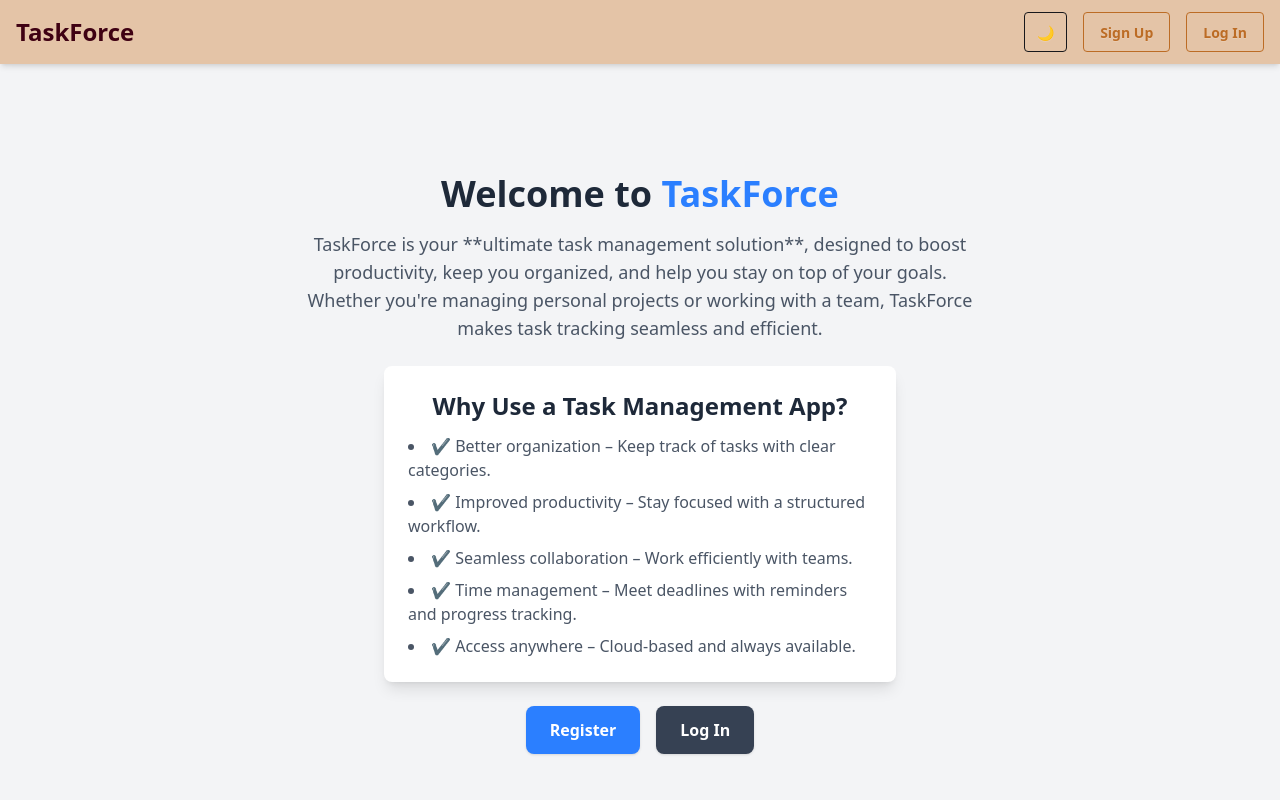
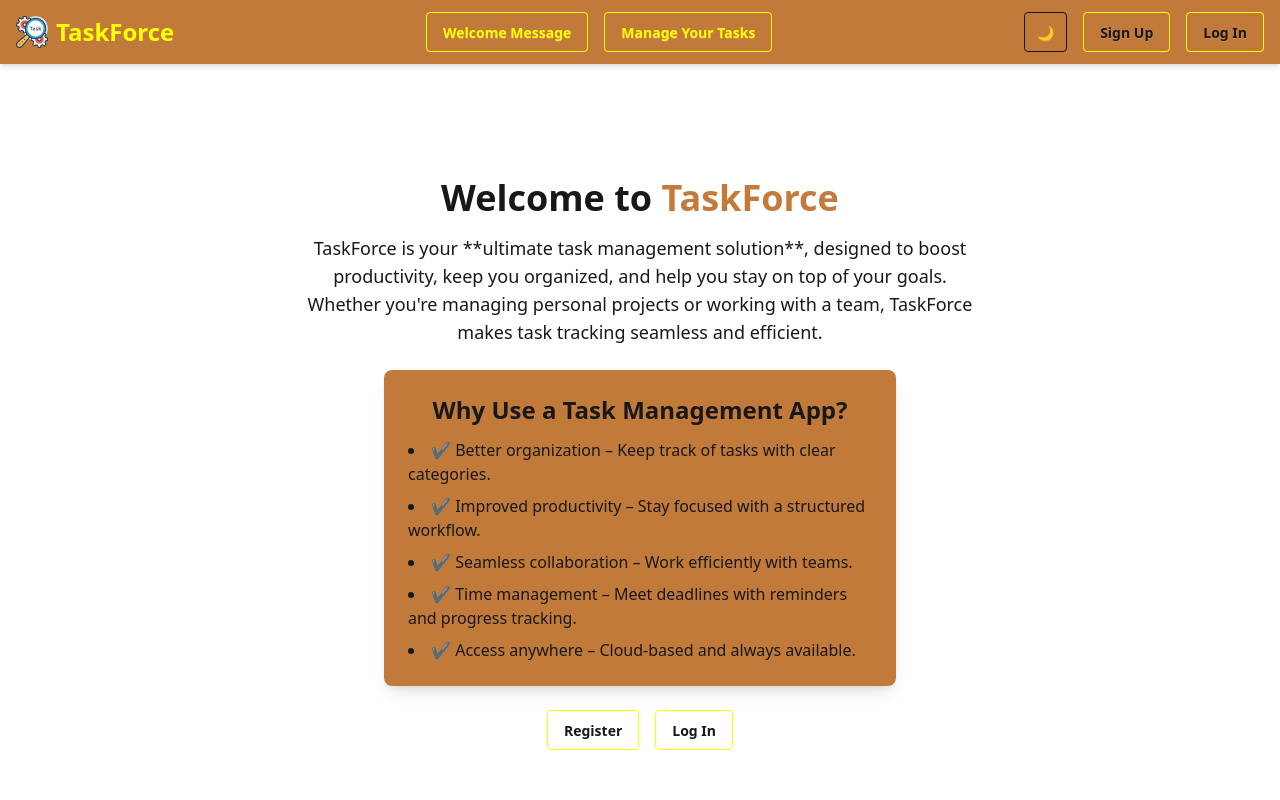
Before and after one commit to ImtiazAhmed01/task-management-app-client, a React (Vite) app: page / in a window 1280 px wide. Shown: the top 800 px of the page. Built offline with nearby package versions, Linux system fonts and the light colour scheme; no server answers.

Commit message:
almost done

```diff
--- a/index.html
+++ b/index.html
@@ -3,7 +3,7 @@
 
 <head>
   <meta charset="UTF-8" />
-  <link rel="icon" type="image/svg+xml" href="" />
+  <link rel="icon" type="image/svg+xml" href="./src/assets/task.png" />
   <meta name="viewport" content="width=device-width, initial-scale=1.0" />
   <title>TaskForce</title>
 </head>
--- a/src/AddTask/Addtask.jsx
+++ b/src/AddTask/Addtask.jsx
@@ -35,7 +35,7 @@ const Addtask = ({ setTasks }) => {
                 maxLength="200"
                 onChange={(e) => setNewTaskDescription(e.target.value)}
             />
-            <button className='btn btn-primary' onClick={addTask}>Add Task</button>
+            <button className='btn bg-[#BC6C25]/90' onClick={addTask}>Add Task</button>
         </div>
     );
 };
--- a/src/Home/TaskBoard.jsx
+++ b/src/Home/TaskBoard.jsx
@@ -160,10 +160,6 @@ const TaskBoard = () => {
             <h1 className="text-3xl font-bold text-center text-gray-800 mb-4">Task Management</h1>
             <TaskForm fetchTasks={fetchTasks} />
 
-            {/* Render EditTask component if editingTask is set */}
-            {editingTask && (
-                <EditTask task={editingTask} setTasks={setTasks} setEditingTask={setEditingTask} />
-            )}
 
             <DndContext
                 sensors={sensors}
--- a/src/Home/TaskForm.jsx
+++ b/src/Home/TaskForm.jsx
@@ -34,7 +34,7 @@ const TaskForm = ({ fetchTasks }) => {
                 value={description}
                 onChange={(e) => setDescription(e.target.value)}
             />
-            <button className="bg-blue-500 text-white px-4 py-2 rounded">Add Task</button>
+            <button className="bg-[#BC6C25]/90 text-white px-4 py-2 rounded">Add Task</button>
         </form>
     );
 };
--- a/src/Navbar/Navbar.jsx
+++ b/src/Navbar/Navbar.jsx
@@ -1,7 +1,8 @@
 import React, { useContext, useEffect, useState } from "react";
 import { AuthContext } from "../Provider/authProvider";
 import { NavLink, useNavigate } from "react-router-dom";
-import { FiMenu, FiX } from "react-icons/fi"; // Import icons for mobile menu toggle
+import { FiMenu, FiX } from "react-icons/fi";
+import logo1 from '../assets/task2.png'
 
 const Navbar = () => {
     const { user, signOutUser } = useContext(AuthContext);
@@ -30,17 +31,17 @@ const Navbar = () => {
     };
 
     return (
-        <div className="sticky top-0 z-50 shadow-md bg-[#BC6C25]/40">
+        <div className="sticky top-0 z-50 shadow-md bg-[#BC6C25]/90">
             <nav className="navbar px-4 py-3 flex justify-between items-center">
 
                 <div className="flex items-center gap-4">
-                    <NavLink to="/home" className="text-2xl font-bold text-[#3F0113]">
-                        TaskForce
+                    <NavLink to="/home" className="text-2xl font-bold text-[#FFFF00] flex gap-2">
+                        <img src={logo1} alt="" />TaskForce
                     </NavLink>
 
                     <button
                         onClick={() => setIsOpen(!isOpen)}
-                        className="text-[#3F0113] text-2xl sm:hidden"
+                        className="text-[#FFFF00] text-2xl sm:hidden"
                     >
                         {isOpen ? <FiX /> : <FiMenu />}
                     </button>
@@ -48,25 +49,15 @@ const Navbar = () => {
 
                 {/* Middle Section: Navigation Links (Hidden on Mobile) */}
                 <div className="hidden sm:flex items-center gap-4">
-                    {user && (
-                        <>
-                            <NavLink to="/addtask" className="btn btn-outline border-[#BC6C25] text-[#BC6C25] hover:bg-[#BC6C25] hover:text-white">
-                                Add Task
-                            </NavLink>
-                            <NavLink to="/edittask" className="btn btn-outline border-[#BC6C25] text-[#BC6C25] hover:bg-[#BC6C25] hover:text-white">
-                                Edit Task
-                            </NavLink>
-                            <NavLink to="/" className="btn btn-outline border-[#BC6C25] text-[#BC6C25] hover:bg-[#BC6C25] hover:text-white">Welcome Message</NavLink>
 
-                            {/* Manage Your Tasks Button */}
-                            <button
-                                onClick={() => navigate(user ? "/home" : "/register")}
-                                className="btn btn-outline border-[#BC6C25] text-[#BC6C25] hover:bg-[#BC6C25] hover:text-white"
-                            >
-                                Manage Your Tasks
-                            </button>
-                        </>
-                    )}
+                    <NavLink to="/" className="btn btn-outline border-[#FFFF00] text-[#FFFF00] hover:bg-[#FFFF00] hover:text-black">Welcome Message</NavLink>
+
+                    <button
+                        onClick={() => navigate(user ? "/home" : "/register")}
+                        className="btn btn-outline border-[#FFFF00] text-[#FFFF00] hover:bg-[#FFFF00] hover:text-black"
+                    >
+                        Manage Your Tasks
+                    </button>
                 </div>
 
                 {/* Right Section: User Actions */}
@@ -77,11 +68,11 @@ const Navbar = () => {
 
                     {user ? (
                         <>
-                            <span className="text-lg font-semibold text-[#3F0113]">
+                            <span className="text-lg font-semibold text-[#FFFF00]">
                                 {user.displayName}
                             </span>
                             <button
-                                className="btn bg-[#DDA15E] text-[#3F0113] border-none hover:bg-[#BC6C25]"
+                                className="btn bg-[#DDA15E] text-[#FFFF00] border-none hover:bg-[#FFFF00] hover:text-black"
                                 onClick={handleLogout}
                             >
                                 Log Out
@@ -89,10 +80,10 @@ const Navbar = () => {
                         </>
                     ) : (
                         <>
-                            <NavLink to="/register" className="btn btn-outline border-[#BC6C25] text-[#BC6C25] hover:bg-[#BC6C25] hover:text-white">
+                            <NavLink to="/register" className="btn btn-outline border-[#FFFF00] hover:bg-[#FFFF00] ">
                                 Sign Up
                             </NavLink>
-                            <NavLink to="/login" className="btn btn-outline border-[#BC6C25] text-[#BC6C25] hover:bg-[#BC6C25] hover:text-white">
+                            <NavLink to="/login" className="btn btn-outline border-[#FFFF00]  hover:bg-[#FFFF00] ">
                                 Log In
                             </NavLink>
                         </>
@@ -102,15 +93,17 @@ const Navbar = () => {
 
             {/* Mobile Menu (Dropdown) */}
             {isOpen && (
-                <div className="sm:hidden bg-white shadow-md p-4">
+                <div className="sm:hidden bg-[#BC6C25]/90 shadow-md p-4">
                     {user && (
                         <>
-                            <NavLink to="/addtask" className="block text-[#BC6C25] py-2">
-                                Add Task
-                            </NavLink>
-                            <NavLink to="/edittask" className="block text-[#BC6C25] py-2">
-                                Edit Task
-                            </NavLink>
+                            <NavLink to="/" className="btn btn-outline border-[#FFFF00] text-[#FFFF00] hover:bg-[#FFFF00] hover:text-black">Welcome Message</NavLink>
+
+                            <button
+                                onClick={() => navigate(user ? "/home" : "/register")}
+                                className="btn btn-outline border-[#FFFF00] text-[#FFFF00] hover:bg-[#FFFF00] hover:text-black"
+                            >
+                                Manage Your Tasks
+                            </button>
                         </>
                     )}
 
@@ -120,11 +113,11 @@ const Navbar = () => {
 
                     {user ? (
                         <>
-                            <span className="block text-center font-semibold text-[#3F0113] py-2">
+                            <span className="block text-center font-semibold text-[#FFFF00] py-2">
                                 {user.displayName}
                             </span>
                             <button
-                                className="w-full bg-[#DDA15E] text-[#3F0113] py-2 rounded-md hover:bg-[#BC6C25]"
+                                className="w-full bg-[#DDA15E] text-[#FFFF00] py-2 rounded-md hover:bg-[#FFFF00]"
                                 onClick={handleLogout}
                             >
                                 Log Out
@@ -132,10 +125,10 @@ const Navbar = () => {
                         </>
                     ) : (
                         <>
-                            <NavLink to="/register" className="block text-[#BC6C25] py-2">
+                            <NavLink to="/register" className="block text-[#FFFF00] py-2">
                                 Sign Up
                             </NavLink>
-                            <NavLink to="/login" className="block text-[#BC6C25] py-2">
+                            <NavLink to="/login" className="block text-[#FFFF00] py-2">
                                 Log In
                             </NavLink>
                         </>
--- a/src/WelcomeMsg/WelcomeMsg.jsx
+++ b/src/WelcomeMsg/WelcomeMsg.jsx
@@ -1,9 +1,12 @@
-import React from "react";
+import React, { useContext } from "react";
 import { useNavigate } from "react-router-dom";
 import { motion } from "framer-motion";
+import { AuthContext } from "../Provider/authProvider";
 
 const Welcome = () => {
     const navigate = useNavigate();
+    const { user } = useContext(AuthContext);
+
 
     // Animation Variants
     const fadeIn = {
@@ -22,19 +25,19 @@ const Welcome = () => {
 
     return (
         <motion.div
-            className="flex flex-col items-center justify-center min-h-screen bg-gray-100 text-center p-6"
+            className="flex flex-col items-center justify-center min-h-screen  text-center p-6"
             initial="hidden"
             animate="visible"
         >
             <motion.h1
-                className="text-4xl font-bold text-gray-800 mb-4"
+                className="text-4xl font-bold  mb-4"
                 variants={fadeIn}
             >
-                Welcome to <span className="text-blue-500">TaskForce</span>
+                Welcome to <span className="text-[#BC6C25]/90">TaskForce</span>
             </motion.h1>
 
             <motion.p
-                className="text-lg text-gray-600 max-w-2xl"
+                className="text-lg max-w-2xl"
                 variants={fadeIn}
             >
                 TaskForce is your **ultimate task management solution**, designed to boost productivity,
@@ -44,18 +47,18 @@ const Welcome = () => {
 
             {/* Benefits Section */}
             <motion.div
-                className="bg-white p-6 rounded-lg shadow-lg mt-6 max-w-lg"
+                className="bg-[#BC6C25]/90 p-6 rounded-lg shadow-lg mt-6 max-w-lg"
                 variants={fadeIn}
             >
                 <motion.h2
-                    className="text-2xl font-semibold text-gray-800 mb-3"
+                    className="text-2xl font-semibold  mb-3"
                     variants={fadeIn}
                 >
                     Why Use a Task Management App?
                 </motion.h2>
 
                 <motion.ul
-                    className="text-gray-600 text-left list-disc list-inside space-y-2"
+                    className=" text-left list-disc list-inside space-y-2"
                     initial="hidden"
                     animate="visible"
                 >
@@ -82,9 +85,11 @@ const Welcome = () => {
                 className="mt-6 flex gap-4"
                 variants={fadeIn}
             >
+                {!user && (
+                    <>
                         <motion.button
                             onClick={() => navigate("/register")}
-                    className="px-6 py-3 bg-blue-500 text-white font-semibold rounded-lg shadow hover:bg-blue-600 transition"
+                            className="btn btn-outline border-[#FFFF00]  hover:bg-[#FFFF00] hover:text-black"
                             whileHover={{ scale: 1.05 }}
                             whileTap={{ scale: 0.95 }}
                         >
@@ -93,12 +98,13 @@ const Welcome = () => {
 
                         <motion.button
                             onClick={() => navigate("/login")}
-                    className="px-6 py-3 bg-gray-700 text-white font-semibold rounded-lg shadow hover:bg-gray-800 transition"
-                    whileHover={{ scale: 1.05 }}
+                            className="btn btn-outline border-[#FFFF00]  hover:bg-[#FFFF00] hover:text-black" whileHover={{ scale: 1.05 }}
                             whileTap={{ scale: 0.95 }}
                         >
                             Log In
                         </motion.button>
+                    </>
+                )}
             </motion.div>
         </motion.div>
     );
```
Also changed, not shown: src/assets/task.png (added), src/assets/task2.png (added). Lines whose indentation alone changed are shown as unchanged.
